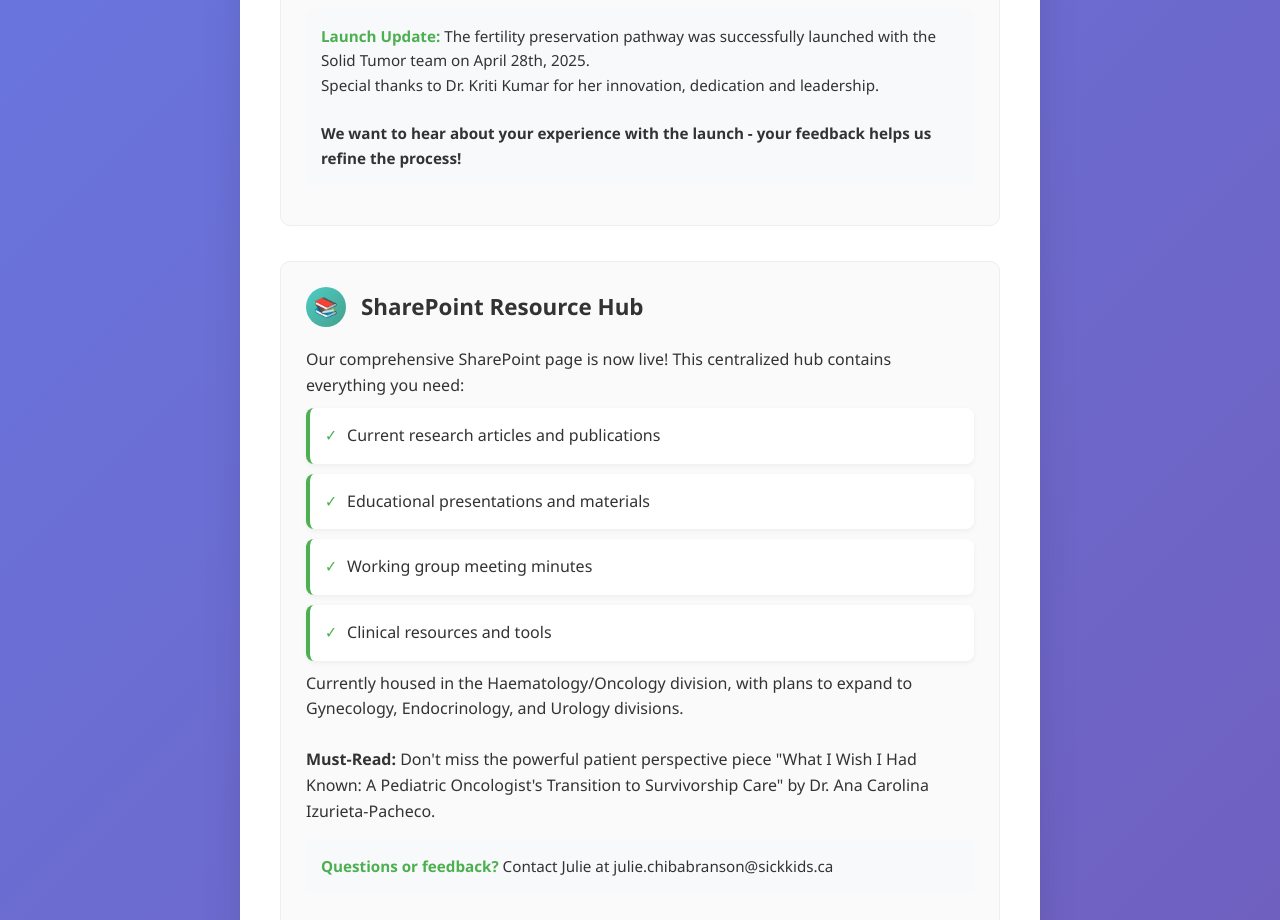
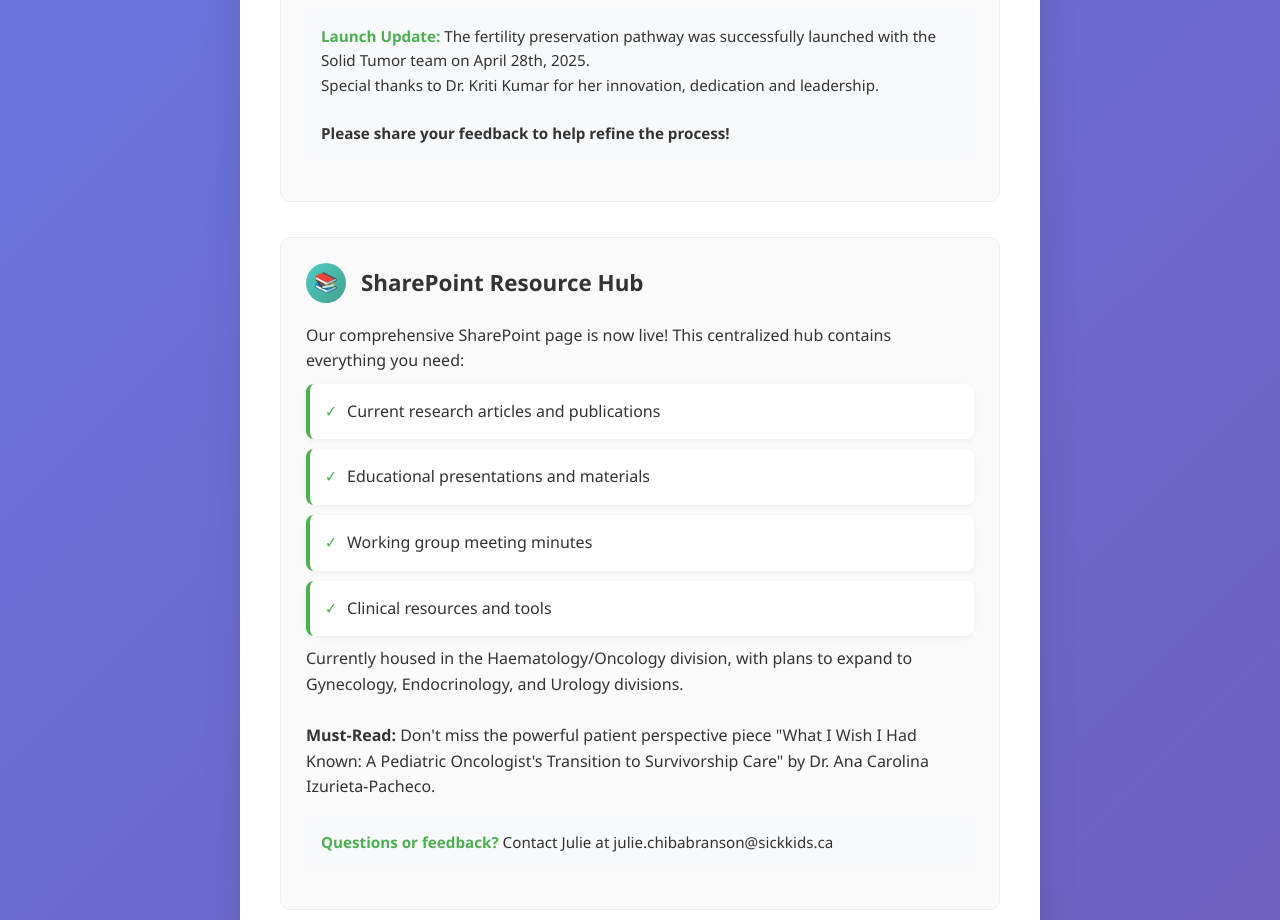
Before and after one commit to ofirttys/TTYs, a plain HTML site: page Newsletter.html in a window 1280 px wide. Shown: the part 980-1900 px from the top of the page. Drawn offline with Linux system fonts and the light colour scheme.

Commit message:
Update Newsletter.html

```diff
--- a/Newsletter.html
+++ b/Newsletter.html
@@ -285,7 +285,7 @@
                 <div class="contact-info">
                     <strong>Launch Update:</strong> The fertility preservation pathway was successfully launched with the Solid Tumor team on April 28th, 2025.<br>Special thanks to Dr. Kriti Kumar for her innovation, dedication and leadership.
 					<br><br>
-					<b>We want to hear about your experience with the launch - your feedback helps us refine the process!</b>
+					<b>Please share your feedback to help refine the process!</b>
                 </div>
             </div>
 
```
